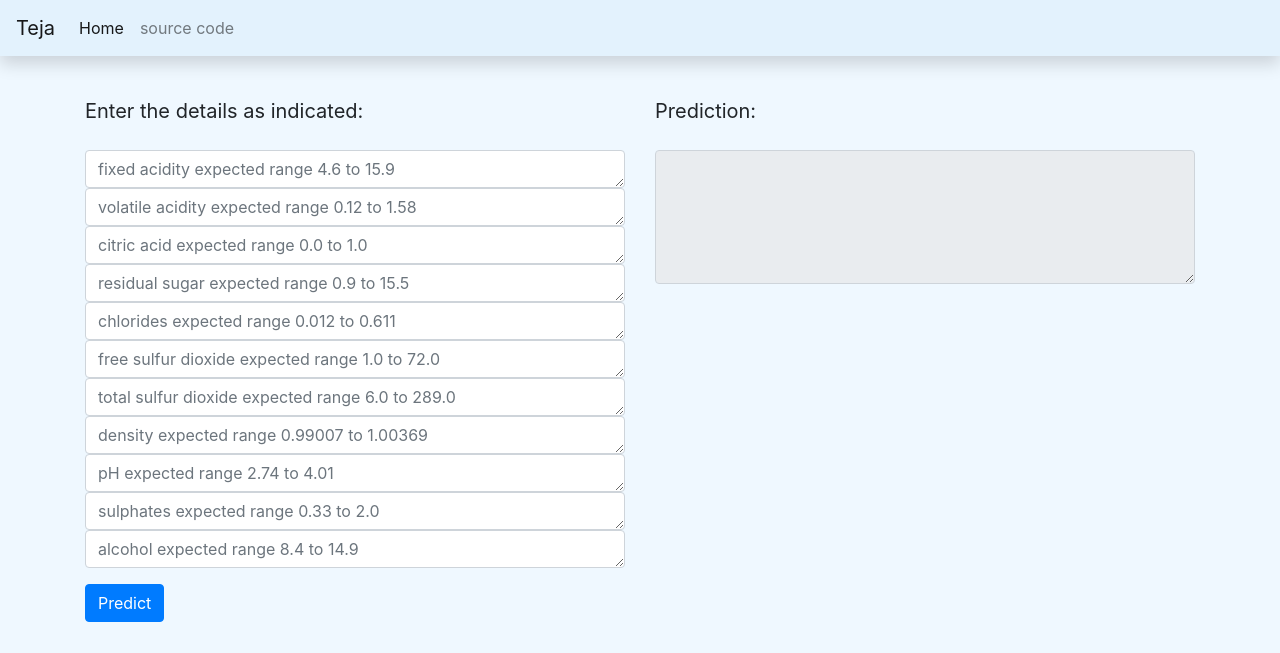
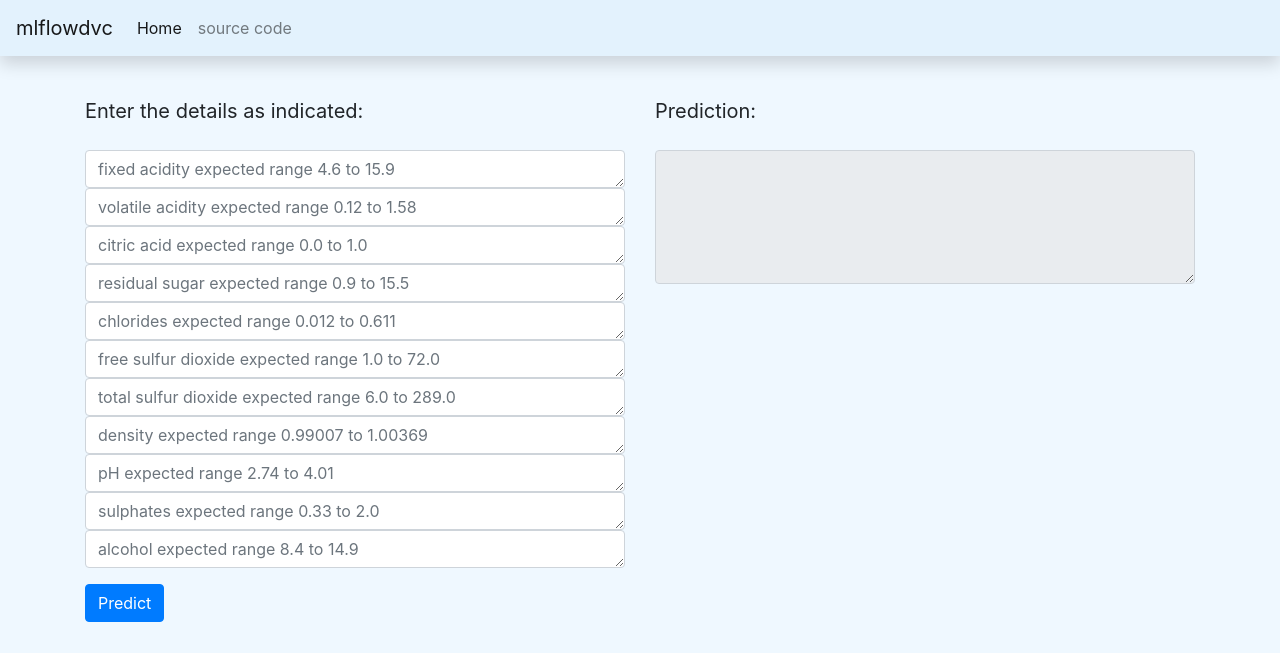
Before and after one commit to narasimhatejav/sample-dvc-demo, a Flask app: page / in a window 1280 px wide. Shown: the top 653 px of the page. Run offline with Flask 2, Linux system fonts and the light colour scheme; some libraries are stand-ins or nearby versions.

Commit message:
mlflow final

```diff
--- a/history_v1.txt
+++ b/history_v1.txt
@@ -49,5 +49,5 @@ cls
 doskey /HISTORY > history_v1.txt
 
 
-
-mlflow server --backend-store-uri sqlite:///mlflow.db --default-artifact-root ./artifacts --host 0.0.0.0 -p 1234
+git add . && git commit -m "mlflow final" && git push origin main_mlflow
+mlflow server --backend-store-uri sqlite:///mlflow.db --default-artifact-root ./artifacts --host 127.0.0.1 -p 1234
--- a/webapp/templates/index.html
+++ b/webapp/templates/index.html
@@ -15,7 +15,7 @@ WineQuality
 <!-- nav bar -->
 
 <nav class="navbar navbar-expand-lg navbar-light shadow fixed-top" style="background-color: #e3f2fd;">
-    <a class="navbar-brand" href="/">Teja</a>
+    <a class="navbar-brand" href="/">mlflowdvc</a>
     <button class="navbar-toggler" type="button" data-toggle="collapse" data-target="#navbarNav"
         aria-controls="navbarNav" aria-expanded="false" aria-label="Toggle navigation">
         <span class="navbar-toggler-icon"></span>
```
